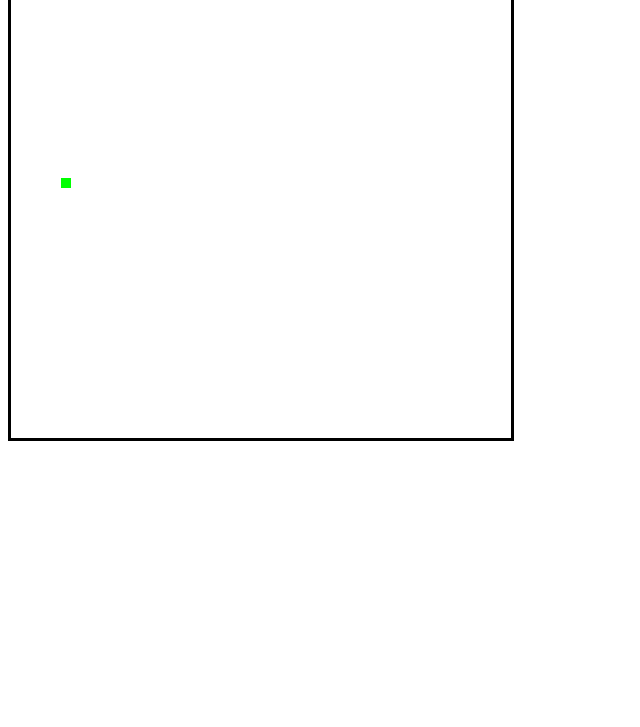
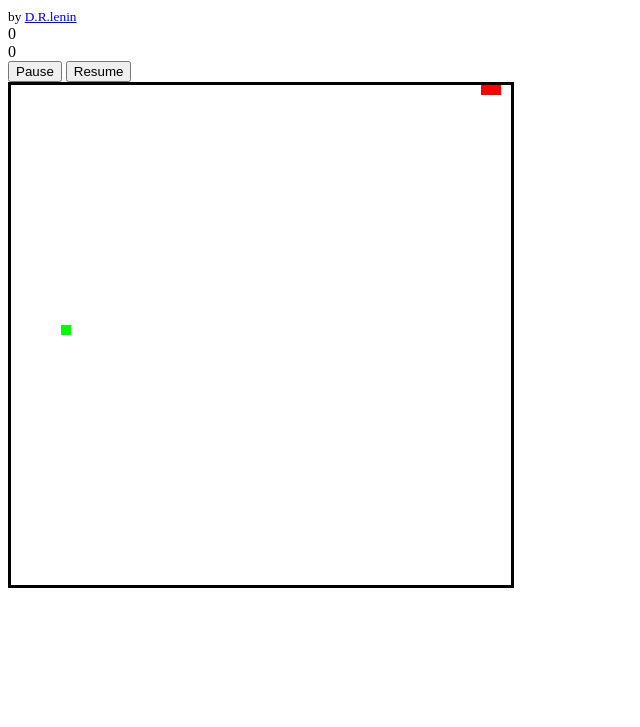
Before and after one commit to d-r-lenin/snake-game, a plain HTML site: page index.html in a window 1280 px wide. Shown: the part 73-800 px from the top of the page, without its empty margins (0-640 px from the left). Drawn offline with Linux system fonts and the light colour scheme.

Commit message:
finished Gameclass

```diff
--- a/index.html
+++ b/index.html
@@ -5,16 +5,30 @@
         <meta http-equiv="X-UA-Compatible" content="IE=edge" />
         <meta name="viewport" content="width=device-width, initial-scale=1.0" />
         <title>Document</title>
-        <script src="Food.js"></script>
-        <script src="Snake.js"></script>
+        <script src="/scripts/Food.js"></script>
+        <script src="/scripts/Snake.js"></script>
+        <script src="/scripts/Game.js"></script>
     </head>
-    <body onload="new Game();">
+    <body onload="getStarted();">
+        <header id="head">
+            <h1>Snake</h1>
+            <small class="author">by <a href="https://github.com/d-r-lenin">D.R.lenin</a></small>
+        </header>
+        <section id="section">
+            <div class="in-sec" id="score">0</div>
+            <div class="in-sec" id="high-score">0</div>
+            <div class="in-sec" id="btns">
+                <button class="button" id="pause-btn">Pause</button>
+                <button class="button" id="resume-btn">Resume</button>
+            </div>
+        </section>
         <canvas
             id="can"
             width="500px"
             height="500px"
             style="border: 3px solid #000;"
         ></canvas>
-        <script src="script.js"></script>
+        <h1 id="score"></h1>
+        <script src="/scripts/script.js"></script>
     </body>
 </html>
--- a/script.js
+++ b/scripts/Game.js
@@ -1,28 +1,49 @@
 class Game{
-    constructor(){
+    constructor(root){
+        this.root = root;
         this.x   = 30;
         this.y   = 0;
         this.dir = "r";
         this.dif = 10;
+        this.score = 0;
+        this.highScore = this.score;
         this.total = 0;
+        this.isPaused = false;
         this.setListener();
-        this.init();
     }
 
-    init = ()=>{
-        this.canvas = document.querySelector("#can");
+    onScore = null;
+    onHighScore = null;
+
+    pause = () =>{
+        this.isPaused = true;
+    }
+
+    resume = () =>{
+        this.isPaused = false;
+        this.loop();
+    }
+
+    start = ()=>{
+        this.isPaused = false;
+        this.canvas = this.root;
         this.HEIGHT = this.canvas.height;
         this.WIDTH = this.canvas.width;
         this.ctx = this.canvas.getContext("2d");
-        this.snake = new Snake(this.ctx, this.x, this.y, 10,10, "#f00");
-        this.snake.push();
-        this.snake.push();
-        this.snake.push();
+        this.snake = new Snake(this.ctx, this.x, this.y, 10, "#f00");
+        this.snake.push(this.dir);
         this.food = new Food(this.ctx);
+
+        if(this.onScore)      this.onScore(this.score);
+        if(this.onHighScore)  this.onHighScore(this.score);
+
         window.requestAnimationFrame(this.loop);
     }
 
     loop = (stamp) =>{
+        if(this.isPaused){
+            return;
+        }
         let secondsPassed = (stamp - this.oldTimeStamp) / 1000;
         this.oldTimeStamp = stamp;
         if(!isNaN(secondsPassed)){
@@ -41,15 +62,22 @@ class Game{
                 this.y = this.y+this.dif;
             }
             if(this.snake.hitsWall(this.x,this.y)){
+                this.score = 0;
                 return this.gameover(1000);
             }
             if(this.snake.hitsSelf()){
+                this.score = 0;
                 return this.gameover(1001);
             }
             this.clear();
             this.food.show()
             this.snake.update(this.x,this.y);
             if(this.isSnakeFeded()){
+                this.score = this.score + 1;
+                this.setHighScore();
+                if(this.onScore){
+                    this.onScore(this.score);
+                }
                 this.food.toggle();
                 this.snake.push();
             }
@@ -59,6 +87,7 @@ class Game{
 
         window.requestAnimationFrame(this.loop);
     }
+
 
     setListener = ()=>{
         document.addEventListener("keydown" , e =>{
@@ -85,6 +114,8 @@ class Game{
         let c = Math.sqrt((a.x - b.x)**2 + (a.y - b.y)**2);
         return c;
     }
+
+
     gameover = (code) =>{
         if(code === 1000){
            return console.log("you hit")
@@ -94,4 +125,15 @@ class Game{
         }
         console.log("stoped")
     }
+
+
+    setHighScore = ()=>{
+        if(this.score > this.highScore){
+            this.highScore = this.score;
+            if(this.onHighScore){
+                this.onHighScore(this.highScore);
+            }
+        }
+    }
+
 }
--- a/Snake.js
+++ b/scripts/Snake.js
@@ -1,9 +1,8 @@
 
 class Snake {
-    constructor(ctx,x = 0,y = 0, w, h, color = "#000"){
+    constructor(ctx,x = 0,y = 0, size, color = "#000"){
         this.ctx = ctx;
-        this.width = w;
-        this.height = h;
+        this.size = size;
         this.color = color;
         this.body = [{x,y}];
         this.head = 0;
@@ -34,17 +33,29 @@ class Snake {
         return false;
     }
 
-    push = () =>{
-        this.body.push ({
-            x : this.body[this.tail].x - this.width ,
-            y : this.body[this.head].y
-        });
+    push = (dir) =>{
+
+        let newBox =  {
+            x:this.body[this.tail].x,
+            y:this.body[this.tail].y
+        };
+        if (dir === "r") {
+            newBox.x = newBox.x - this.size;
+        } else if (dir === "l") {
+            newBox.x = newBox.x + this.size;
+        } else if (dir === "u") {
+            newBox.y = newBox.y + this.size;
+        } else if (dir === "d") {
+            newBox.y = newBox.y - this.size;
+        }
+
+        this.body.push(newBox);
         this.tail++;
     }
 
     draw = ()=>{
         this.body.forEach((pos)=>{
-            this.ctx.fillRect(pos.x,pos.y,this.width,this.height);
+            this.ctx.fillRect(pos.x,pos.y,this.size,this.size);
         });
     }
 
@@ -61,9 +72,8 @@ class Snake {
     }
 
     hitsSelf = () =>{
-        let i = 0;
-        for(let j = i+1; j <this.body.length; j++){
-            if(this.isCross(this.body[i],this.body[j])){
+        for(let j = 1; j < this.body.length; j++){
+            if(this.isCross(this.body[0],this.body[j])){
                 return true;
             }
         }
@@ -78,8 +88,8 @@ class Snake {
 
     setCenter = box =>{
         this.center = {
-            x: (box.A.x + (this.width/2)),
-            y: (box.A.y + (this.height/2))
+            x: (box.A.x + (this.size/2)),
+            y: (box.A.y + (this.size/2))
         }
     }
 
@@ -92,7 +102,7 @@ class Snake {
         A = this.getRect(A);
         B = this.getRect(B);
         let dist = this.getDist(this.getCenter(A),this.getCenter(B));
-        if(dist < this.width){
+        if(dist < this.size-3){
             console.log(dist);
             return true;
         }
@@ -109,16 +119,16 @@ class Snake {
                 y : point.y
             },
             B : {
-                x : point.x + this.width,
+                x : point.x + this.size,
                 y : point.y
             },
             C : {
-                x : point.x + this.width,
-                y : point.y + this.height
+                x : point.x + this.size,
+                y : point.y + this.size
             },
             D : {
                 x : point.x,
-                y : point.y + this.height
+                y : point.y + this.size
             }
         }
         return rect;
@@ -130,8 +140,8 @@ class Snake {
         }
 
         let center = {
-            x : rect.A.x + (this.width/2),
-            y : rect.A.y + (this.height/2)
+            x : rect.A.x + (this.size/2),
+            y : rect.A.y + (this.size/2)
         }
 
         return center;
--- /dev/null
+++ b/scripts/script.js
@@ -0,0 +1,17 @@
+const canvas = document.querySelector("#can");
+let score = document.querySelector("#score");
+
+let game;
+
+function getStarted(){
+    game = new Game(canvas);
+    game.gameover = (code) => {
+        if (code === 1000) {
+            score.innerText = `You hit`;
+        }else if(code === 1001) {
+            score.innerText = "you bite";
+        }
+        console.log("Game over");
+    }
+    game.start();
+}
```
Also changed, not shown: scripts/Food.js (renamed from Food.js).
